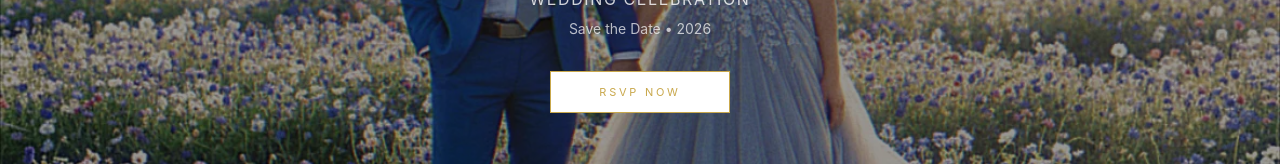
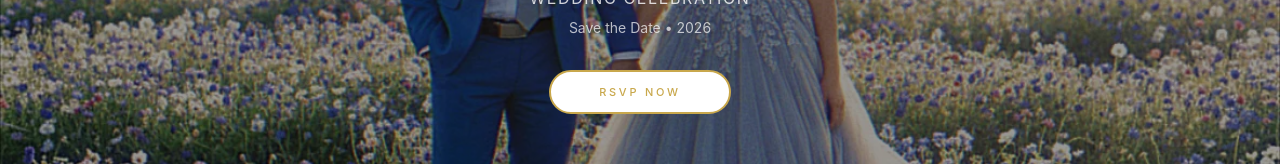
Before and after one commit to mikelojeda25/francheska-wedding-RSVP, a React (Vite) app: page / in a window 1280 px wide. Shown: the part 422-586 px from the top of the page. Built offline with nearby package versions, Linux system fonts and the light colour scheme.

Commit message:
style: wedding button

```diff
--- a/src/components/WeddingButton.tsx
+++ b/src/components/WeddingButton.tsx
@@ -10,7 +10,7 @@ export default function WeddingButton({
   return (
     <motion.button
       onClick={onClick}
-      className="px-12 py-3 text-[11px] tracking-[0.25em] uppercase border border-[#C9A84C] text-[#C9A84C] bg-white"
+      className="px-12 py-3 text-[11px] tracking-[0.25em] uppercase border border-[#C9A84C] text-[#C9A84C] bg-white border-2 rounded-full font-medium"
       whileHover={{ backgroundColor: '#C9A84C', color: '#ffffff' }}
       whileTap={{ backgroundColor: '#C9A84C', color: '#ffffff', scale: 0.97 }}
       transition={{ duration: 0.25, ease: 'easeInOut' }}
```
